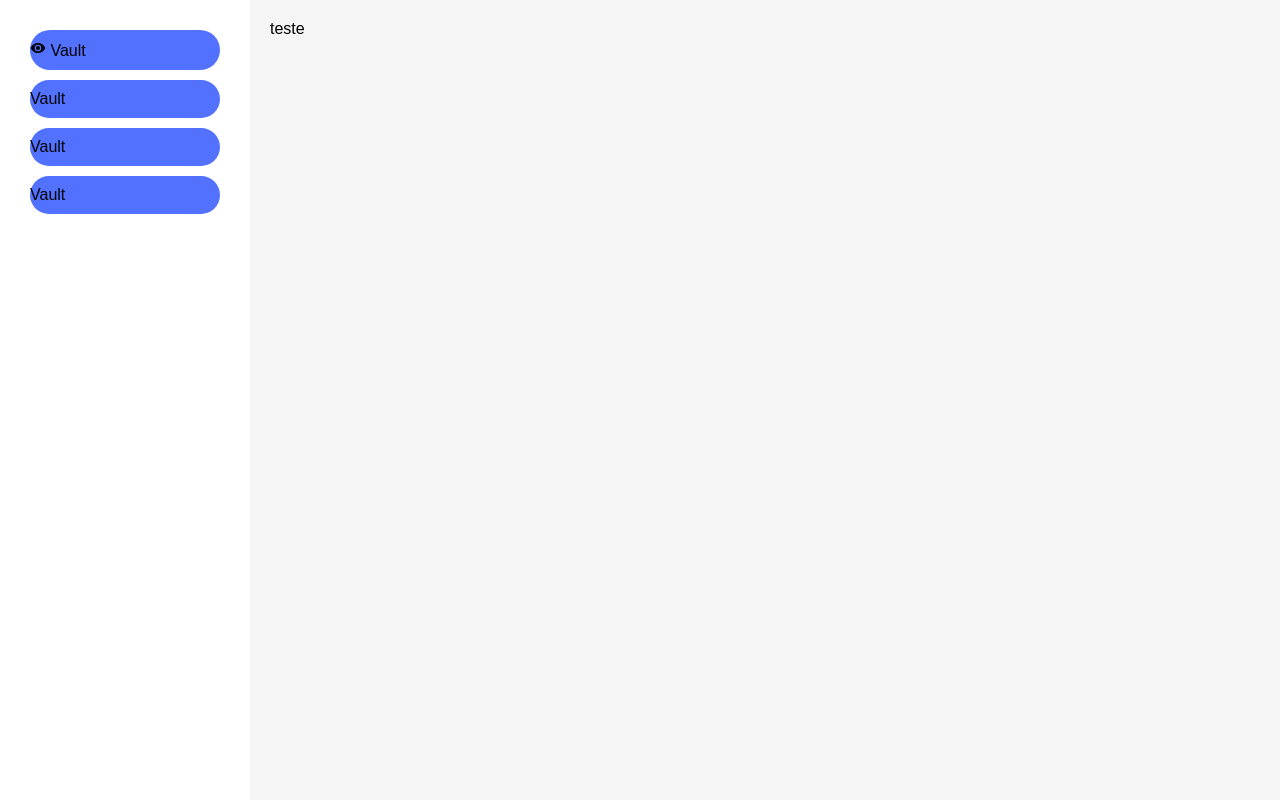
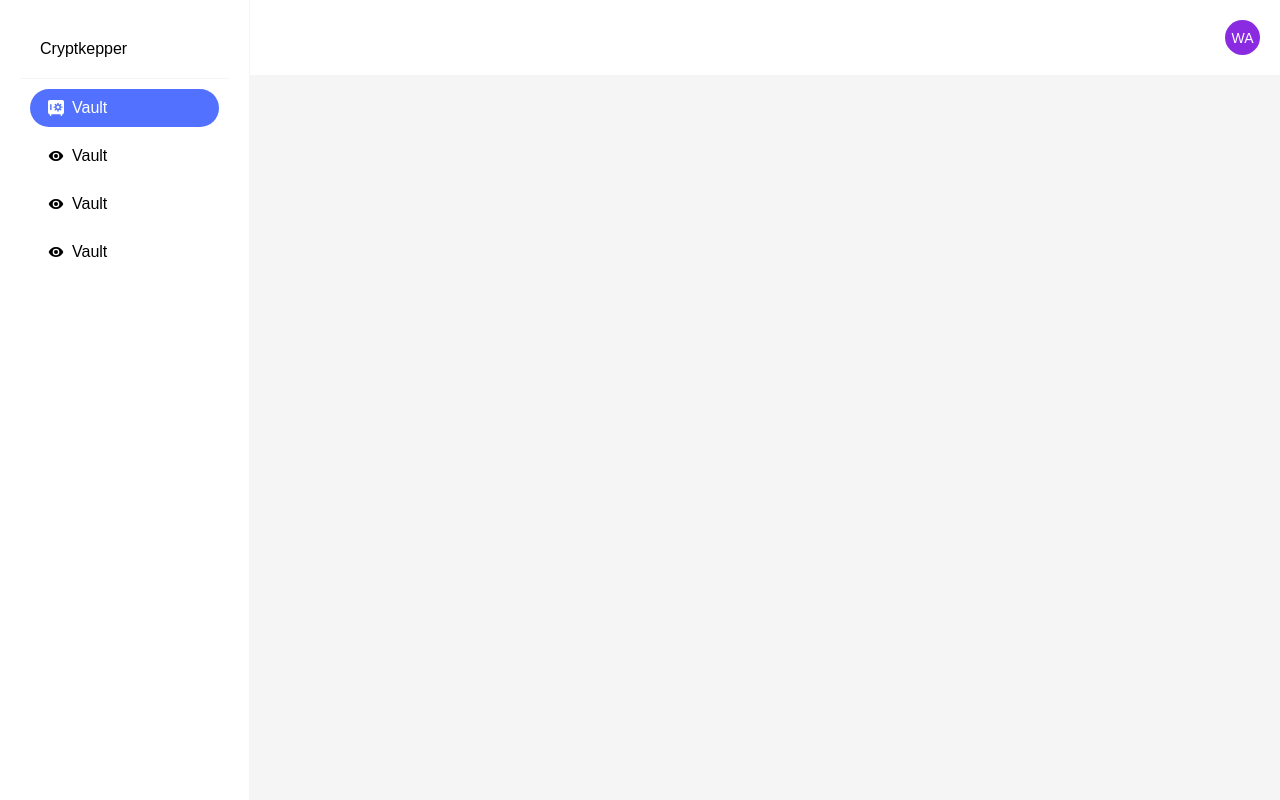
Before and after one commit to walisonvini/crypt-keeper, a Django app: page /vaults/ in a window 1280 px wide. Run offline with Django 5.2, Linux system fonts and the light colour scheme; the visitor is signed in with stand-in values (Sample User, id 1).

Commit message:
Update dashboard layout and styles

```diff
--- a/project/static/css/dashboard.css
+++ b/project/static/css/dashboard.css
@@ -1,12 +1,20 @@
 .layout {
     display: flex;
-    height: 100vh;
+    min-height: 100vh;
+}
+
+.app {
+    flex: 1;
+    overflow: auto;
 }
 
 .content {
-    flex: 1;
     padding: 20px;
-    overflow: auto;
+}
+
+.sidebar-logo {
+    padding: 20px;
+    border-bottom: 1px solid #f5f5f5;
 }
 
 .container-sidebar {
@@ -17,15 +25,71 @@
     overflow: auto;
 
     text-align: start;
+
+    border-right: 1px solid #f5f5f5;
 }
 
 .container-sidebar a {
-    display: block;
-    padding: 10px 0;
+    display: flex;
+    align-items: center;
+    padding: 10px 18px;
+    gap: 8px;
     color: black;
     text-decoration: none;
     margin: 10px;
     border-radius: 25px;
 
+    align-items: center;
+    transition: all 0.2s;
+}
+
+.container-sidebar a:hover {
+    background-color: var(--primary-color);
+    color: white;
+
+}
+
+.container-sidebar a:hover img {
+    filter: invert(1);
+}
+
+.active {
     background-color: var(--primary-color);
 }
+
+.active span {
+    color: white;
+}
+
+.active img {
+    filter: invert(1);
+}
+
+.navbar {
+    display: flex;
+    justify-content: flex-end;
+    align-items: center;
+    padding: 20px;
+}
+
+.profile {
+    display: flex;
+    align-items: center;
+    gap: 10px;
+}
+
+.avatar {
+    width: 35px;
+    height: 35px;
+    border-radius: 50%;
+    object-fit: cover;
+
+    display: flex;
+    align-items: center;
+    justify-content: center;
+
+    font-size: 14px;
+
+    background-color: blueviolet;
+    color: white;
+}
--- a/project/static/css/global.css
+++ b/project/static/css/global.css
@@ -17,3 +17,7 @@ body {
     --secondary-color: #0077cc;
     --tertiary-color: #ccc;
 }
+
+.bg-white {
+    background-color: white;
+}
--- a/project/vaults/templates/index.html
+++ b/project/vaults/templates/index.html
@@ -12,6 +12,6 @@
 
 
 {% block content %}
-    teste
+
 
 {% endblock %}
--- a/project/vaults/templates/layouts/dashboard.html
+++ b/project/vaults/templates/layouts/dashboard.html
@@ -12,18 +12,39 @@
 <body
     <div class="layout">
         <div class="container-sidebar">
+            <div class="sidebar-logo">
+                Cryptkepper
+            </div>
+            <a href="{% url 'index' %}" class="{% if request.resolver_match.view_name == 'index' %}active{% endif %}">
+                <img src="{% static 'icons/vault.svg' %}" alt="">
+                <span>Vault</span>
+            </a>
             <a href="#">
                 <img src="{% static 'icons/eye.svg' %}" alt="">
-                Vault
+                <span>Vault</span>
             </a>
-            <a href="#">Vault</a>
-            <a href="#">Vault</a>
-            <a href="#">Vault</a>
+            <a href="#">
+                <img src="{% static 'icons/eye.svg' %}" alt="">
+                <span>Vault</span>
+            </a>
+            <a href="#">
+                <img src="{% static 'icons/eye.svg' %}" alt="">
+                <span>Vault</span>
+            </a>
         </div>
-        <div class="content">
-            {% block content %}
-            <!-- Conteúdo principal -->
-            {% endblock %}
+        <div class="app">
+            <header class="navbar bg-white">
+                <div class="profile">
+                    <div class="avatar">
+                        WA
+                    </div>
+                </div>
+            </header>
+            <div class="content">
+                {% block content %}
+                    <!-- Conteúdo principal -->
+                {% endblock %}
+            </div>
         </div>
     </div>
     {% block extra_js %}{% endblock %}
```
Also changed, not shown: project/static/icons/vault.svg (added), project/static/js/dashboard.js (added).
